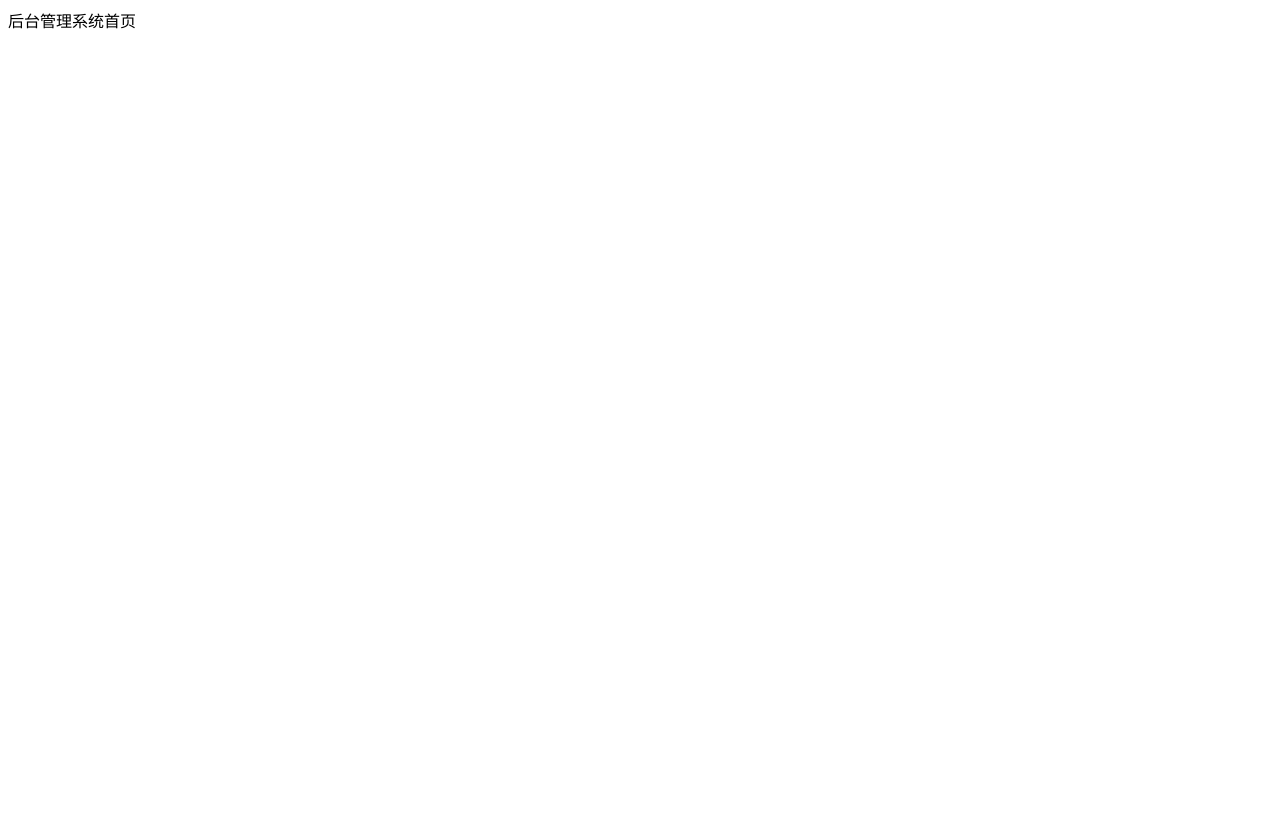
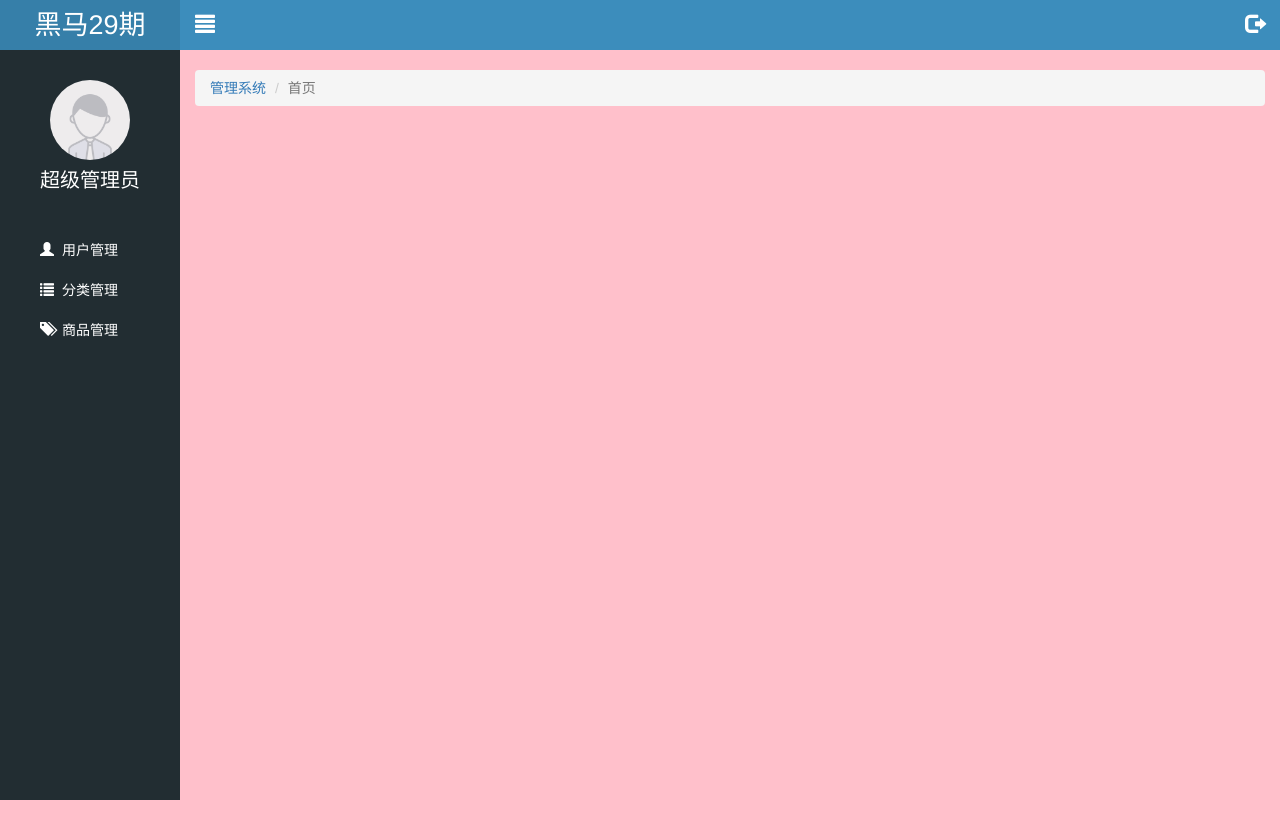
Before and after one commit to Zhao-Jiaun/letao, a website: page public/back2/index.html in a window 1280 px wide. Before the commit the page ends 800 px from the top, so only its background shows below. Drawn offline with Linux system fonts and the light colour scheme.

Commit message:
全局公共样式实现完成

```diff
--- a/public/back2/css/common.css
+++ b/public/back2/css/common.css
@@ -1,3 +1,16 @@
+a:link,
+a:visited,
+a:hover,
+a:active {
+  text-decoration: none;
+}
+
+ul {
+  list-style: none;
+  padding: 0;
+  margin: 0;
+}
+
 .body_bg {
   background-color: #222D32;
 }
@@ -10,3 +23,92 @@
 .container {
   margin-top: 150px;
 }
+
+.mt_20 {
+  margin-top: 20px;
+}
+
+.lt_aside {
+  position: fixed;
+  width: 180px;
+  height: 100%;
+  left: 0;
+  top: 0;
+  background-color: #222D32;
+  z-index: 999;
+}
+
+.lt_aside .brand {
+  width: 180px;
+  height: 50px;
+  line-height: 50px;
+  text-align: center;
+  font-size: 27px;
+  background-color: #367FA9;
+}
+.lt_aside .brand a {
+  color: #fff;
+}
+.user img {
+  width: 80px;
+  height: 80px;
+  border-radius: 50%;
+  display: block;
+  margin: 0 auto;
+}
+.lt_aside .user {
+  padding-top: 30px;
+  height: 180px;
+}
+.lt_aside .user p {
+  color: #fff;
+  font-size: 20px;
+  height: 40px;
+  line-height: 40px;
+  text-align: center;
+}
+
+.lt_aside .nav li a {
+  display: block;
+  height: 40px;
+  line-height: 40px;
+  color: #fff;
+  padding-left: 40px;
+}
+.lt_aside .nav li a.current {
+  background-color: #1D1F21;
+  border-left: 3px solid #006699;
+}
+.lt_aside .nav li a i {
+  margin-right: 8px;
+}
+.lt_aside .nav li .child {
+  display: none;
+}
+.lt_aside .nav li .child a {
+  padding-left: 60px;
+}
+.lt_main {
+  height: 1000px;
+  padding-left: 180px;
+  padding-top: 50px;
+  background-color: pink;
+}
+.lt_topbar {
+  position: fixed;
+  left: 0;
+  top: 0;
+  width: 100%;
+  height: 50px;
+  background-color: #3C8DBC;
+  padding-left: 180px;
+}
+.lt_topbar .icon_left,
+.lt_topbar .icon_right {
+  width: 50px;
+  height: 50px;
+  line-height: 50px;
+  text-align: center;
+  color: #fff;
+  font-size: 20px;
+}
--- a/public/back2/index.html
+++ b/public/back2/index.html
@@ -2,9 +2,67 @@
 <html lang="en">
 <head>
   <meta charset="UTF-8">
-  <title>Title</title>
-</head>
+  <title>乐淘电商</title>
+  <meta name="viewport"
+        content="width=device-width, user-scalable=no, initial-scale=1.0
+        , maximum-scale=1.0, minimum-scale=1.0">
+        <link rel="stylesheet" href="./lib/bootstrap/css/bootstrap.css">
+        <link rel="stylesheet" href="./lib/bootstrap-validator/css/bootstrapValidator.min.css">
+        <link rel="stylesheet" href="./lib/nprogress/nprogress.css">
+        <link rel="stylesheet" href="./css/common.css">
+  </head>
 <body>
-  后台管理系统首页
+
+  <!-- 左侧的侧边栏 -->
+  <div class="lt_aside">
+    <!-- 标题 -->
+    <div class="brand">
+      <a href="#">黑马29期</a>
+    </div>
+    <!-- 用户头像 -->
+    <div class="user">
+      <img src="./images/default.png" alt="">
+      <p>超级管理员</p>
+    </div>
+    <!-- 导航 -->
+    <div class="nav">
+      <ul>
+        <li><a href="user.html"><i class="glyphicon glyphicon-user"></i><span>用户管理</span></a></li>
+        <li>
+          <a href="javascript:;"><i class="glyphicon glyphicon-list"></i><span>分类管理</span></a>
+          <div class="child">
+            <a href="first.html">一级分类</a>
+            <a href="second.html">一级分类</a>
+          </div>
+        </li>
+        <li><a href="product.html"><i class="glyphicon glyphicon-tags"></i><span>商品管理</span></a></li>
+      </ul>
+    </div>
+  </div>
+
+  <div class="lt_main">
+    <!-- 顶部的 bar -->
+    <div class="lt_topbar">
+      <a href="javascript:;" class="icon_left pull-left"><i class="glyphicon glyphicon-align-justify"></i></a>
+      <a href="javascript:;" class="icon_right pull-right"><i class="glyphicon glyphicon-log-out"></i></a>
+    </div>
+
+    <!-- container 响应式版心 container-fluid -->
+    <div class="container-fluid">
+      <!-- 链接导航 -->
+      <ol class="breadcrumb mt_20">
+        <li><a href="index.html">管理系统</a></li>
+        <li class="active">首页</li>
+      </ol>
+    </div>
+
+  </div>
+
+  <script src="./lib/jquery/jquery.min.js"></script>
+  <script src="./lib/bootstrap/js/bootstrap.min.js"></script>
+  <script src="./lib/bootstrap-validator/js/bootstrapValidator.min.js"></script>
+  <script src="./lib/nprogress/nprogress.js"></script>
+  <script src="./js/common.js"></script>
+  <script src="./js/login.js"></script>
 </body>
 </html>
```
Also changed, not shown: public/back2/images/default.png (added).
